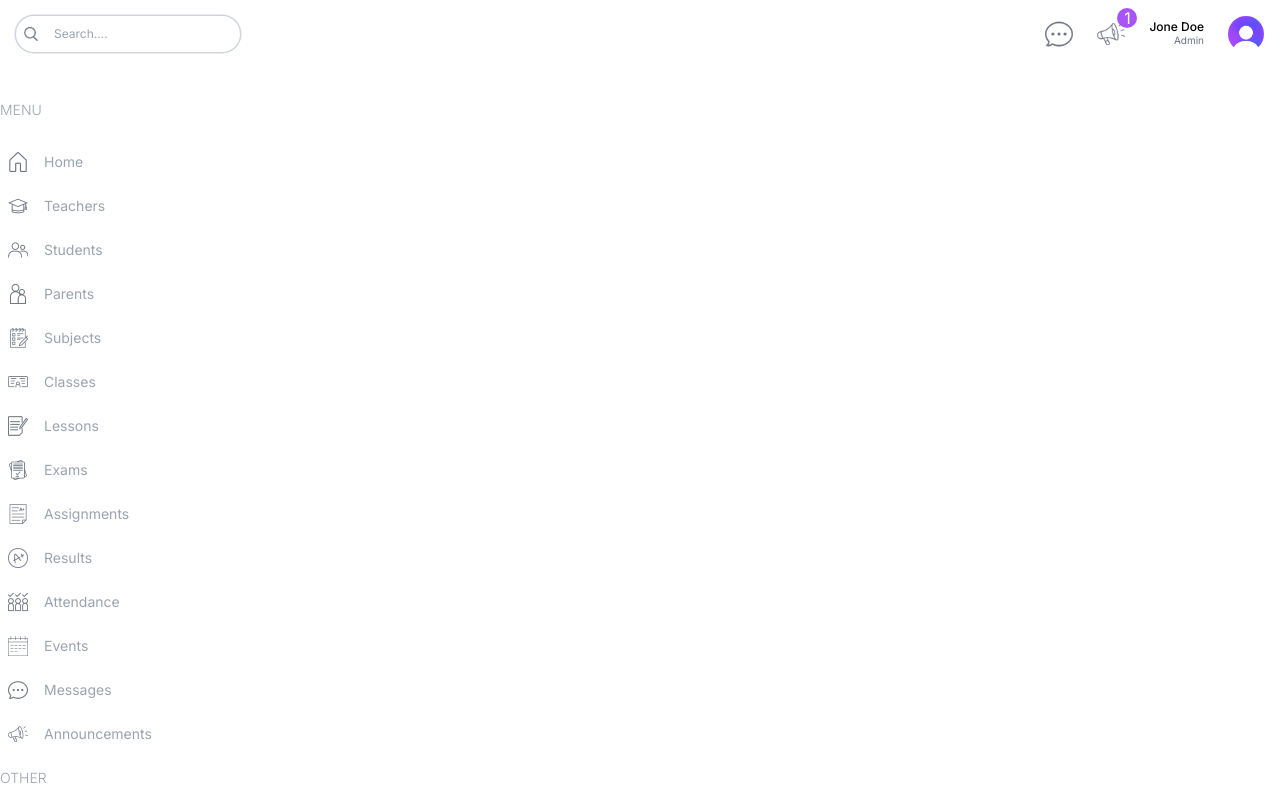
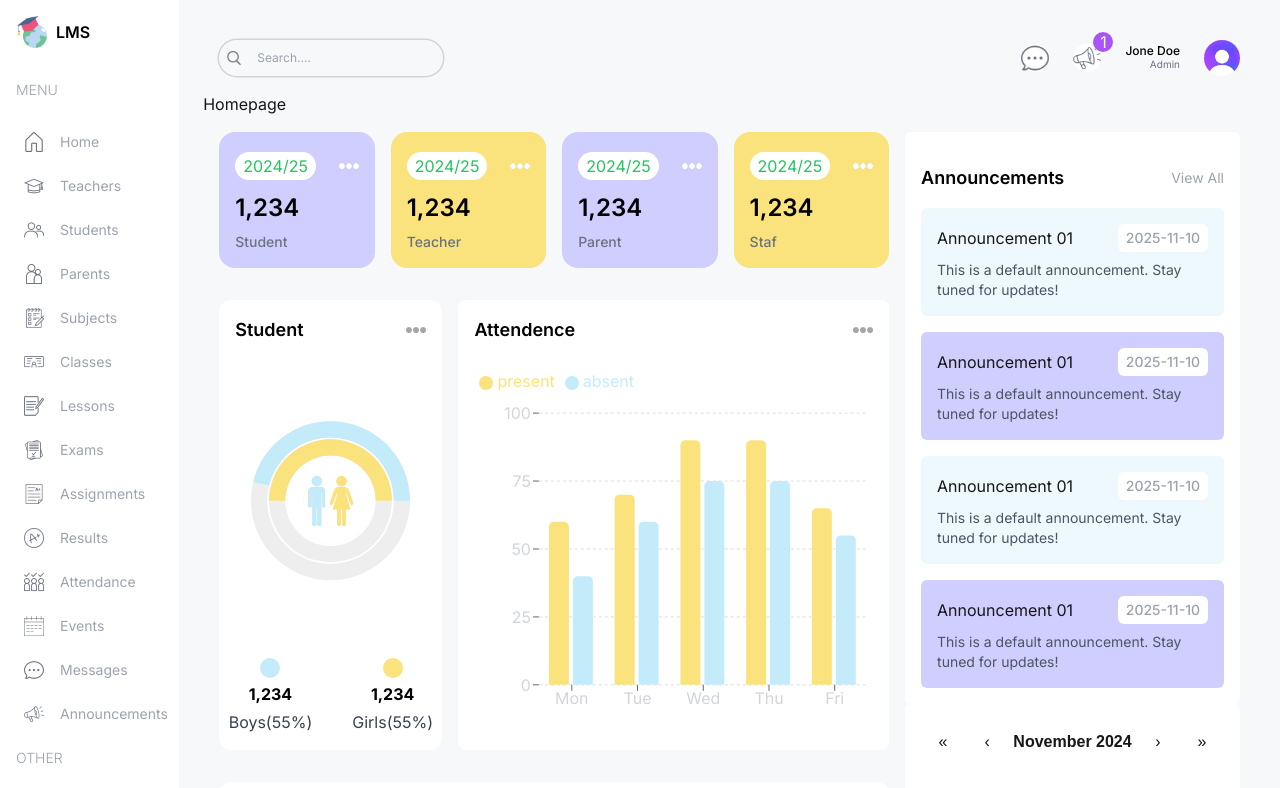
Before and after one commit to KCDasanayaka/School-Management-Dashboard, a Next.js app in the folder dashboard/: page / in a window 1280 px wide. Shown: the top 788 px of the page. Built offline with nearby package versions, Linux system fonts and the light colour scheme.

Commit message:
updated codes

```diff
--- a/dashboard/src/app/components/BigCalendar.tsx
+++ b/dashboard/src/app/components/BigCalendar.tsx
@@ -1,33 +1,36 @@
-"use client"
-import { Calendar, momentLocalizer, View, Views } from 'react-big-calendar'
-import moment from 'moment'
-import "react-big-calendar/lib/css/react-big-calendar.css"
-import { useState } from 'react';
-import { calendarEvents } from '../lib/data';
-import { log } from 'console';
+"use client";
+
+import { Calendar, momentLocalizer, View, Views } from "react-big-calendar";
+import moment from "moment";
+import "react-big-calendar/lib/css/react-big-calendar.css";
+import { useState } from "react";
+import { calendarEvents } from "../lib/data";
 
 const localizer = momentLocalizer(moment);
 
 const BigCalendar = () => {
-    const [view, setView] = useState<View>(Views.WORK_WEEK);  // Set initial view to WORK_WEEK
+  const [view, setView] = useState<View>(Views.WORK_WEEK); // Set initial view to WORK_WEEK
 
-    const handleOnChangeView = (selectedView:View)=>{
+  const handleOnChangeView = (selectedView: View) => {
     setView(selectedView);
   };
+
   return (
+    <div className="p-4 bg-white rounded-lg shadow-lg h-full">
       <Calendar
         localizer={localizer}
         events={calendarEvents}
         startAccessor="start"
         endAccessor="end"
-                views={["work_week","day"]}
+        views={["work_week", "day"]}
         view={view}
-                style={{ height: "98%" }}
+        style={{ height: "100%" }}
         onView={handleOnChangeView}
-                min={new Date(2025,1,0,8,0,0)}
-                max={new Date(2025,1,0,17,0,0)}
-
+        min={new Date(2025, 1, 0, 8, 0, 0)}
+        max={new Date(2025, 1, 0, 17, 0, 0)}
+        className="custom-calendar"
       />
+    </div>
   );
 };
 
--- a/dashboard/src/app/components/Menu.tsx
+++ b/dashboard/src/app/components/Menu.tsx
@@ -15,13 +15,13 @@ const menuItems = [
         {
           icon: "/teacher.png",
           label: "Teachers",
-          href: "/list/teachers",
+          href: "/dashboard/teacher",
           visible: ["admin", "teacher"],
         },
         {
           icon: "/student.png",
           label: "Students",
-          href: "/list/students",
+          href: "/dashboard/student",
           visible: ["admin", "teacher"],
         },
         {
@@ -117,7 +117,7 @@ const menuItems = [
     },
   ];
 
- const Menu = () =>{
+const Menu = () => {
   return (
     <div className="mt-4 text-sm">
       {menuItems.map(i => {
@@ -125,23 +125,21 @@ const menuItems = [
           <div className="flex flex-col gap-2" key={i.title}>
             <span className="hidden lg:block text-gray-400 font-light my-4">{i.title}</span>
             {i.items.map(item => {
-              if(item.visible.includes(role)){
+              if (item.visible.includes(role)) {
                 return (
-                <Link href={item.href} key={item.label} className="flex items-center justify-center lg:justify-start gap-4 text-gray-400 py-2 md:px-2 rounded-md hover:bg-lamaSkyLight">
-                  <Image src={item.icon} alt="" width={20} height={20} className=""/>
-                  <span className="hidden lg:block">{item.label}</span>
-                </Link>
-              );
+                  <Link href={item.href} key={item.label} className="flex items-center justify-center lg:justify-start gap-4 text-gray-400 py-2 md:px-2 rounded-md hover:bg-lamaSkyLight">
+                    <Image src={item.icon} alt="" width={20} height={20} className=""/>
+                    <span className="hidden lg:block">{item.label}</span>
+                  </Link>
+                );
               }
-
+              return null;
             })}
           </div>
         );
       })}
     </div>
   );
+}
 
-
-
- }
- export default Menu
+export default Menu;
--- a/dashboard/src/app/dashboard/admin/page.tsx
+++ b/dashboard/src/app/dashboard/admin/page.tsx
@@ -1,9 +1,9 @@
-import Announcements from "@/app/components/Announcements"
-import AttendanceChart from "@/app/components/AttendanceChart"
-import CountChart from "@/app/components/CountChart"
-import EventCalender from "@/app/components/EventCalender"
-import FinanceChart from "@/app/components/FinanceChart"
-import UserCard from "@/app/components/UserCard"
+import Announcements from "../../components/Announcements"
+import AttendanceChart from "../../components/AttendanceChart"
+import CountChart from "../../components/CountChart"
+import EventCalender from "../../components/EventCalender"
+import FinanceChart from "../../components/FinanceChart"
+import UserCard from "../../components/UserCard"
 
 const AdminPage = () => {
     return (
@@ -22,15 +22,16 @@ const AdminPage = () => {
             </div>
             <div className="w-full lg:w-2/3 h-[450px]">
             <AttendanceChart/>
+
             </div>
          </div>
          <div className="w-full h-[500px]">
             <FinanceChart/>
          </div>
          </div>
-         <div className="w-full lg:w-1/3 flex flex-col gap-8">
-         <EventCalender/>
-         <Announcements/>
+         <div className="w-full lg:w-1/3">
+            <Announcements/>
+            <EventCalender/>
          </div>
         </div>
     )
--- a/dashboard/src/app/dashboard/layout.tsx
+++ b/dashboard/src/app/dashboard/layout.tsx
@@ -1,12 +1,10 @@
-import type { Metadata } from "next";
+import { Metadata } from "next";
 import { Inter } from "next/font/google";
-import Head from "next/head";
-import "../globals.css";
 import Link from "next/link";
 import Image from "next/image";
-
-import Menu from "../../app/components/Menu"; // Adjust the path as needed
 import Navbar from "../components/Navbar";
+import Menu from "../components/Menu";
+import "../globals.css";
 
 const inter = Inter({ subsets: ["latin"] });
 
@@ -22,24 +20,32 @@ export default function RootLayout({
 }) {
   return (
     <html lang="en" className="h-full">
-      <Head>
+      <head>
         <title>{metadata.title}</title>
-        <meta name="description" content={metadata.description} />
+        <meta
+          name="description"
+          content={metadata.description ?? "Default Description"}
+        />
         <meta name="viewport" content="width=device-width, initial-scale=1" />
-      </Head>
-      <body className={`${inter.className} h-full min-h-screen`}>
+        <link rel="icon" href="/favicon.ico" />
+      </head>
+
+      <body className={`${inter.className} h-full min-h-screen bg-gray-100`}>
         <div className="flex">
           {/* Sidebar */}
-          <aside className="w-[8%] lg:w-[16%] xl:w-[14%] flex flex-col items-center lg:items-start p-4 bg-white text-black">
-            <Link href="/" className="flex items-center justify-center gap-2 lg:justify-start">
-              <Image src="/logo.png" alt="logo" width={32} height={32} />
-              <span className="hidden lg:block font-semibold">LMS</span>
+          <aside className="w-[8%] lg:w-[16%] xl:w-[14%] flex flex-col items-center lg:items-start p-4 bg-white shadow-md">
+            <Link
+              href="/"
+              className="flex items-center justify-center gap-2 lg:justify-start mb-6"
+            >
+              <Image src="/logo.png" alt="LMS Logo" width={32} height={32} />
+              <span className="hidden lg:block font-semibold text-lg">LMS</span>
             </Link>
-            <Menu /> {/* Render the Menu component here */}
+            <Menu />
           </aside>
 
           {/* Main Content Area */}
-          <main className="w-[92%] lg:w-[84%] xl:w-[86%] p-6 bg-[#F7F8Fa] overflow-scroll flex flex-col">
+          <main className="w-[92%] lg:w-[84%] xl:w-[86%] p-6 bg-[#F7F8Fa] overflow-y-auto">
             <Navbar />
             {children}
           </main>
--- a/dashboard/src/app/dashboard/student/page.tsx
+++ b/dashboard/src/app/dashboard/student/page.tsx
@@ -1,6 +1,6 @@
-import Announcements from "@/app/components/Announcements"
-import BigCalendar from "@/app/components/BigCalendar"
-import EventCalender from "@/app/components/EventCalender"
+import Announcements from "../../components/Announcements"
+import BigCalendar from "../../components/BigCalendar"
+import EventCalendar from "../../components/EventCalender"
 
 const StudentPage = () => {
     return (
@@ -12,10 +12,9 @@ const StudentPage = () => {
                 </div>
             </div>
             <div className="w-full xl:w-1/3 flex flex-col gap-8">
-            <EventCalender/>
+            <EventCalendar/>
             <Announcements/>
             </div>
-
         </div>
     )
 }
--- a/dashboard/src/app/dashboard/teacher/page.tsx
+++ b/dashboard/src/app/dashboard/teacher/page.tsx
@@ -1,19 +1,17 @@
-import Announcements from "../../components/Announcements";
 import BigCalendar from "../../components/BigCalendar";
+import EventCalendar from "../../components/EventCalender";
 
 const TeacherPage = () => {
   return (
     <div className="flex-1 p-4 flex gap-4 flex-col xl:flex-row">
-      {/* LEFT */}
       <div className="w-full xl:w-2/3">
         <div className="h-full bg-white p-4 rounded-md text-black">
           <h1 className="text-xl font-semibold">Schedule</h1>
           <BigCalendar />
         </div>
       </div>
-      {/* RIGHT */}
-      <div className="w-full xl:w-1/3 flex flex-col gap-8 text-black">
-        <Announcements />
+      <div className="w-full xl:w-1/3 flex flex-col gap-8">
+        <EventCalendar />
       </div>
     </div>
   );
--- a/dashboard/src/app/layout.tsx
+++ b/dashboard/src/app/layout.tsx
@@ -1,28 +1,52 @@
 import type { Metadata } from "next";
 import { Inter } from "next/font/google";
+import Head from "next/head";
 import "./globals.css";
+import Link from "next/link";
+import Image from "next/image";
 import Navbar from "./components/Navbar";
 import Menu from "./components/Menu";
 
 const inter = Inter({ subsets: ["latin"] });
 
 export const metadata: Metadata = {
-  title: "Lama Dev School Management Dashboard",
+  title: "School Management Dashboard",
   description: "Next.js School Management System",
 };
 
 export default function RootLayout({
   children,
-}: Readonly<{
+}: {
   children: React.ReactNode;
-}>) {
+}) {
   return (
-    <html lang="en">
-      <body className={inter.className}>
-        <Navbar/>
-        <Menu/>
-        {children}
-        </body>
+    <html lang="en" className="h-full">
+      <head>
+        <title>LMS</title>
+        <meta name="description" content={metadata.description ?? "Default Description"} />
+        <meta name="viewport" content="width=device-width, initial-scale=1" />
+      </head>
+
+      <body className={`${inter.className} h-full min-h-screen`}>
+        <div className="flex">
+          {/* Sidebar */}
+          <aside className="w-[8%] lg:w-[16%] xl:w-[14%] flex flex-col items-center lg:items-start p-4 bg-white text-black">
+            <Link href="/" className="flex items-center justify-center gap-2 lg:justify-start">
+              <Image src="/logo.png" alt="logo" width={32} height={32} />
+              <span className="hidden lg:block font-semibold">LMS</span>
+            </Link>
+            <Menu /> {/* Render the Menu component here */}
+          </aside>
+          {/* Main Content Area */}
+          <main className="w-[92%] lg:w-[84%] xl:w-[86%] p-6 bg-[#F7F8Fa] overflow-y-auto ">
+            <Navbar />
+            {children}
+          </main>
+        </div>
+      </body>
+
     </html>
+
+
   );
 }
--- a/dashboard/src/app/page.tsx
+++ b/dashboard/src/app/page.tsx
@@ -1,6 +1,12 @@
+import AdminPage from "./dashboard/admin/page"
+import TeacherPage from "./dashboard/teacher/page"
+
 const Homepage = () => {
   return (
-    <div className=''>Homepage</div>
+    <div className=''>Homepage
+     <AdminPage/>
+    </div>
+
   )
 }
 
```
Lines whose indentation alone changed are shown as unchanged.
